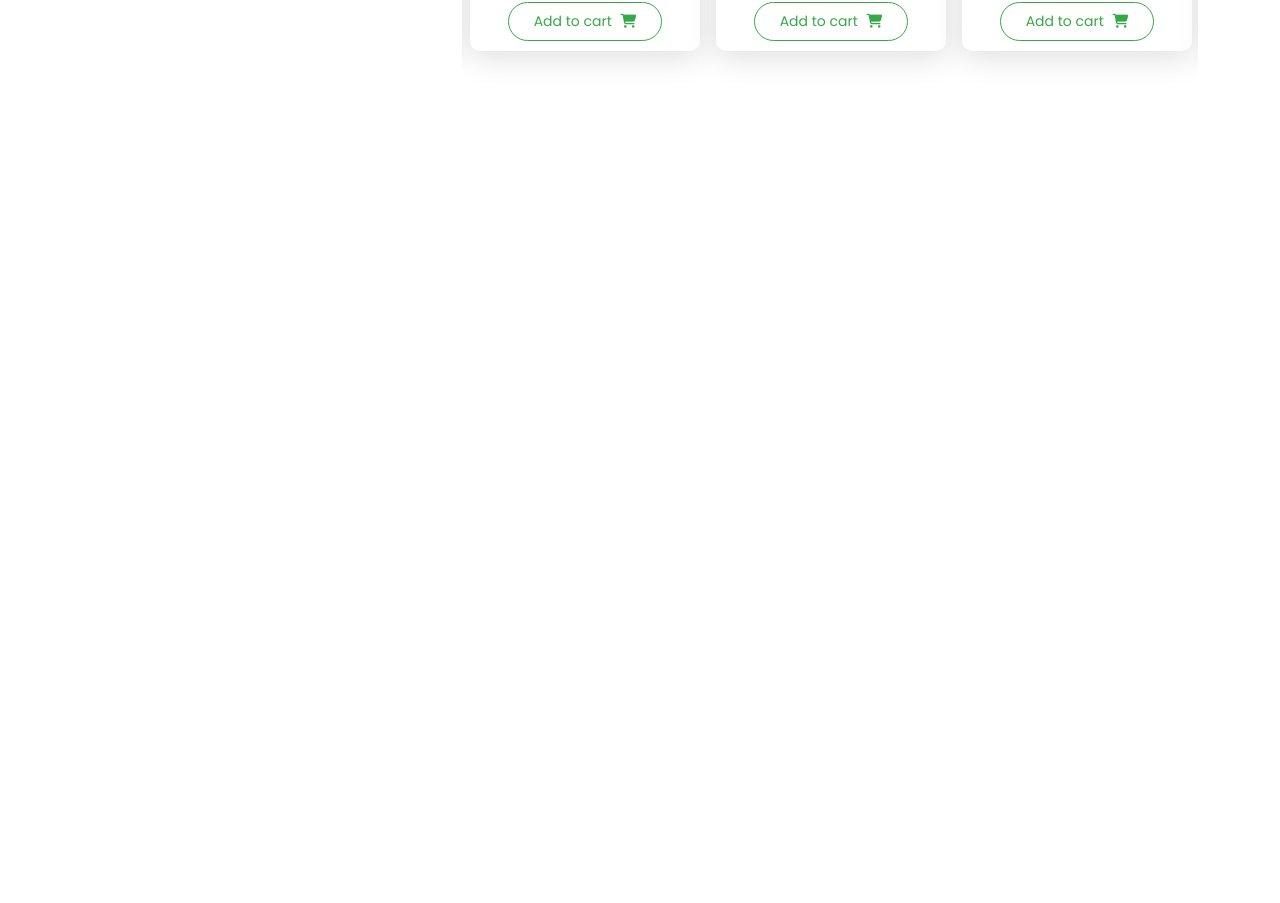
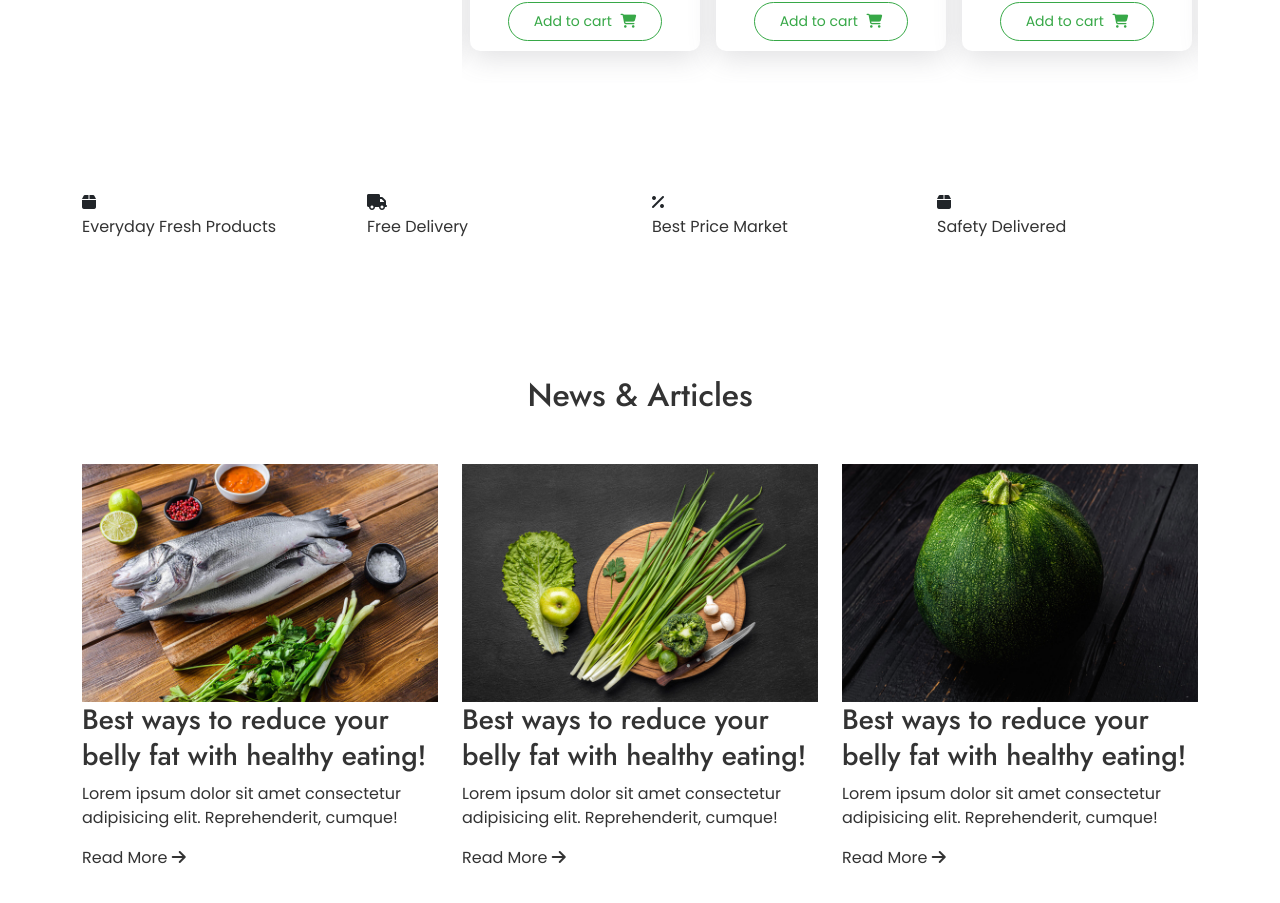
Before and after one commit to nikhil-fut-dev/grocery, a React (Vite) app: page / in a window 1280 px wide. Shown: the part 3173-4076 px from the top of the page. Before the commit the page ends 3304 px from the top, so only its background shows below. Built offline with nearby package versions, Linux system fonts and the light colour scheme.

Commit message:
modified:   src/App.jsx

```diff
--- a/src/App.jsx
+++ b/src/App.jsx
@@ -7,6 +7,8 @@ import TopProducts from "./components/TopProducts";
 import FreshOffers from "./components/FreshOffers";
 import WeekendDeals from "./components/WeekendDeals";
 import TodayArrivals from "./components/TodayArrivals";
+import Features from "./components/Features";
+import BlogSection from "./components/BlogSection";
 
 function App() {
   return (
@@ -20,6 +22,9 @@ function App() {
       <FreshOffers />
       <WeekendDeals />
       <TodayArrivals />
+      <Features />
+
+      <BlogSection />
     </main>
   );
 }
```
